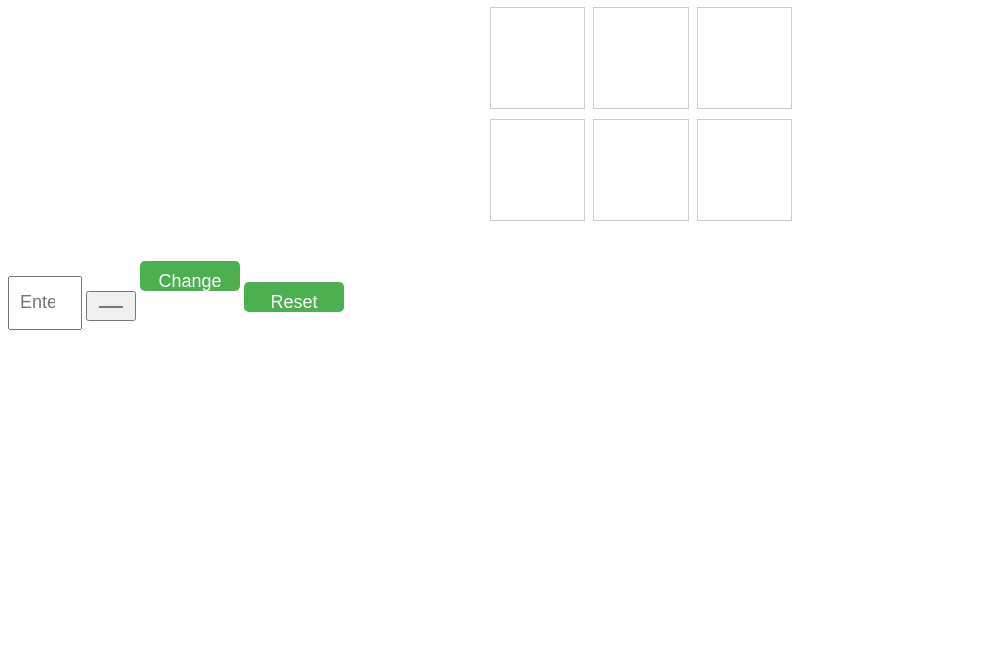
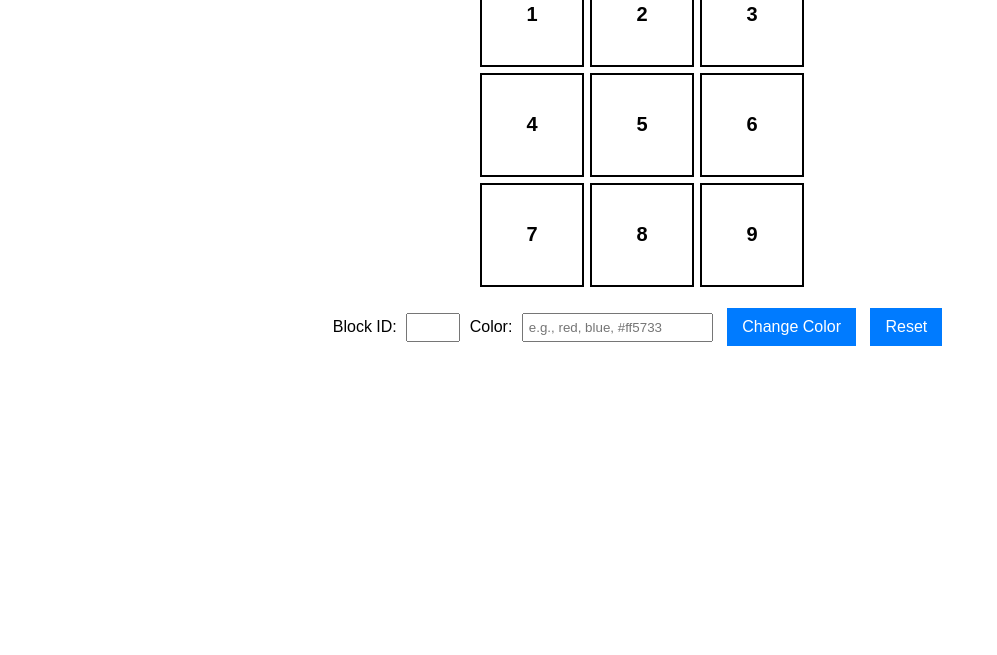
Before and after one commit to acciojob/Replit-Asian-Paints-Vishal180309, a website: page main.html in a window 1280 px wide. Shown: the part 145-800 px from the top of the page, without its empty margins (0-997 px from the left). Drawn offline with Linux system fonts and the light colour scheme.

Commit message:
created a submission

```diff
--- a/main.html
+++ b/main.html
@@ -3,25 +3,38 @@
 <head>
     <meta charset="UTF-8">
     <meta name="viewport" content="width=device-width, initial-scale=1.0">
-    <title>Asian Paints</title>
+    <title>Replit Asian Paints</title>
     <link rel="stylesheet" href="styles.css">
 </head>
 <body>
+
+    <h1>Asian Paints Grid</h1>
+
     <div id="grid-container">
-        <div id="1" class="grid-item"></div>
-        <div id="2" class="grid-item"></div>
-        <div id="3" class="grid-item"></div>
-        <div id="4" class="grid-item"></div>
-        <div id="5" class="grid-item"></div>
-        <div id="6" class="grid-item"></div>
-        <div id="7" class="grid-item"></div>
-        <div id="8" class="grid-item"></div>
-        <div id="9" class="grid-item"></div>
+        <!-- 3x3 Grid -->
+        <div class="grid-item" id="1">1</div>
+        <div class="grid-item" id="2">2</div>
+        <div class="grid-item" id="3">3</div>
+        <div class="grid-item" id="4">4</div>
+        <div class="grid-item" id="5">5</div>
+        <div class="grid-item" id="6">6</div>
+        <div class="grid-item" id="7">7</div>
+        <div class="grid-item" id="8">8</div>
+        <div class="grid-item" id="9">9</div>
     </div>
-    <input type="number" id="block_id" placeholder="Enter block id">
-    <input type="color" id="colour_id">
-    <button id="change_button">Change Color</button>
-    <button id="reset_button">Reset</button>
+
+    <div class="controls">
+        <label for="block_id">Block ID:</label>
+        <input type="number" id="block_id" min="1" max="9">
+
+        <label for="colour_id">Color:</label>
+        <input type="text" id="colour_id" placeholder="e.g., red, blue, #ff5733">
+
+        <button id="change_button">Change Color</button>
+        <button id="Reset">Reset</button>
+    </div>
+
     <script src="script.js"></script>
+
 </body>
 </html>
--- a/script.js
+++ b/script.js
@@ -1,48 +1,30 @@
-//your JS code here. If required.
-// Get the grid items
-const gridItems = document.querySelectorAll('.grid-item');
+document.getElementById("change_button").addEventListener("click", function () {
+    // Get the input values
+    let blockId = document.getElementById("block_id").value;
+    let color = document.getElementById("colour_id").value;
 
-// Get the block id input
-const blockIdInput = document.getElementById('block_id');
+    // Validate block ID
+    if (blockId < 1 || blockId > 9) {
+        alert("Please enter a valid Block ID between 1 and 9.");
+        return;
+    }
 
-// Get the color input
-const colorInput = document.getElementById('colour_id');
+    // Reset all grid colors before applying new one
+    document.querySelectorAll(".grid-item").forEach(item => {
+        item.style.backgroundColor = "transparent";
+    });
 
-// Get the change color button
-const changeColorButton = document.getElementById('change_button');
+    // Apply color to selected block
+    document.getElementById(blockId).style.backgroundColor = color;
+});
 
-// Get the reset button
-const resetButton = document.getElementById('reset_button');
+document.getElementById("Reset").addEventListener("click", function () {
+    // Reset all grid colors to transparent
+    document.querySelectorAll(".grid-item").forEach(item => {
+        item.style.backgroundColor = "transparent";
+    });
 
-// Function to change the color of a grid item
-function changeColor() {
-    // Get the block id
-    const blockId = blockIdInput.value;
-
-    // Get the color
-    const color = colorInput.value;
-
-    // Check if the block id is valid
-    if (blockId >= 1 && blockId <= 9) {
-        // Get the grid item
-        const gridItem = document.getElementById(blockId);
-
-        // Change the background color of the grid item
-        gridItem.style.backgroundColor = color;
-    }
-}
-
-// Function to reset the colors of all grid items
-function resetColors() {
-    // Loop through the grid items
-    gridItems.forEach((gridItem) => {
-        // Reset the background color of the grid item
-        gridItem.style.backgroundColor = 'transparent';
-    });
-}
-
-// Add event listener to the change color button
-changeColorButton.addEventListener('click', changeColor);
-
-// Add event listener to the reset button
-resetButton.addEventListener('click', resetColors);
+    // Clear input fields
+    document.getElementById("block_id").value = "";
+    document.getElementById("colour_id").value = "";
+});
--- a/styles.css
+++ b/styles.css
@@ -1,45 +1,55 @@
-/*  your css code here. If applicable */
+body {
+    font-family: Arial, sans-serif;
+    text-align: center;
+    padding: 20px;
+}
+
 #grid-container {
     display: grid;
-    grid-template-columns: repeat(3, 1fr);
-    grid-gap: 10px;
-    width: 300px;
-    margin: 40px auto;
+    grid-template-columns: repeat(3, 100px);
+    grid-template-rows: repeat(3, 100px);
+    gap: 10px;
+    justify-content: center;
+    margin: 20px auto;
 }
 
 .grid-item {
-    width: 100%;
+    display: flex;
+    justify-content: center;
+    align-items: center;
+    font-size: 20px;
+    font-weight: bold;
+    width: 100px;
     height: 100px;
     background-color: transparent;
-    border: 1px solid #ccc;
+    border: 2px solid black;
+    cursor: pointer;
 }
 
-input[type="number"] {
-    width: 50px;
-    height: 30px;
-    padding: 10px;
-    font-size: 18px;
+.controls {
+    margin-top: 20px;
 }
 
-input[type="color"] {
-    width: 50px;
-    height: 30px;
-    padding: 10px;
-    font-size: 18px;
+input {
+    padding: 5px;
+    margin: 5px;
 }
 
 button {
-    width: 100px;
-    height: 30px;
-    padding: 10px;
-    font-size: 18px;
-    background-color: #4CAF50;
-    color: #fff;
+    padding: 10px 15px;
+    margin: 5px;
     border: none;
-    border-radius: 5px;
+    background-color: #007bff;
+    color: white;
     cursor: pointer;
+    font-size: 16px;
+}
+
+button:disabled {
+    background-color: #b0b0b0;
+    cursor: not-allowed;
 }
 
 button:hover {
-    background-color: #3e8e41;
+    background-color: #0056b3;
 }
```
